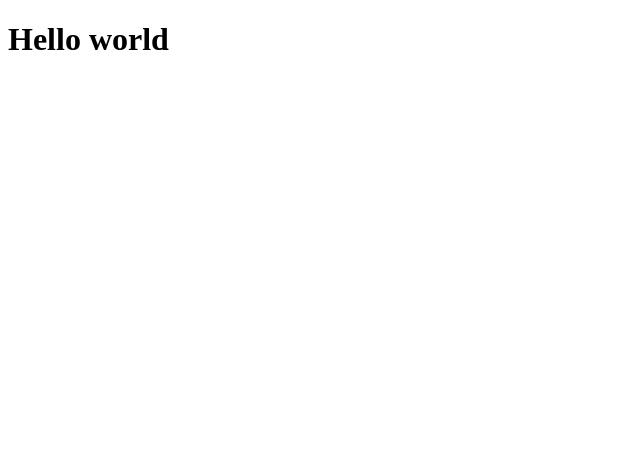
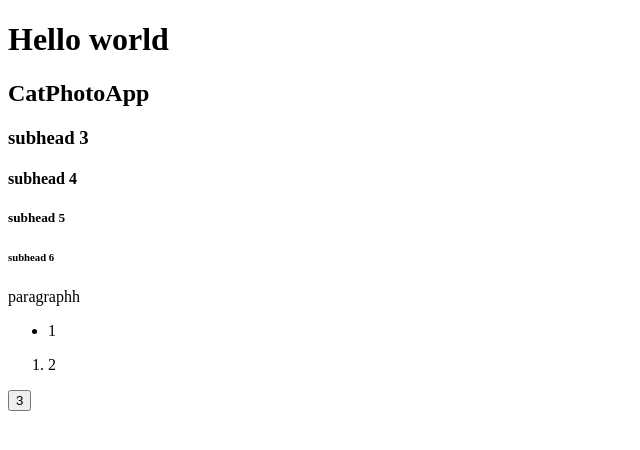
Before and after one commit to pingmyass/my-softserve-course, a plain HTML site: page index.html in a window 1280 px wide. Shown: the whole page, without its empty margins (0-640 px from the left). Drawn offline with Linux system fonts and the light colour scheme.

Commit message:
first lesson

```diff
--- a/index.html
+++ b/index.html
@@ -1,9 +1,25 @@
 <!DOCTYPE html>
 <html>
+
 <head>
     <title>Hello world</title>
 </head>
+
 <body>
     <h1>Hello world</h1>
+    <h2>CatPhotoApp</h2>
+    <h3>subhead 3</h3>
+    <h4>subhead 4</h4>
+    <h5>subhead 5</h5>
+    <h6>subhead 6</h6>
+    <p>paragraphh</p>
+    <ul>
+        <li>1</li>
+    </ul>
+    <ol>
+        <li>2</li>
+    </ol>
+    <button>3</button>
 </body>
+
 </html>
```
Lines whose indentation alone changed are shown as unchanged.
